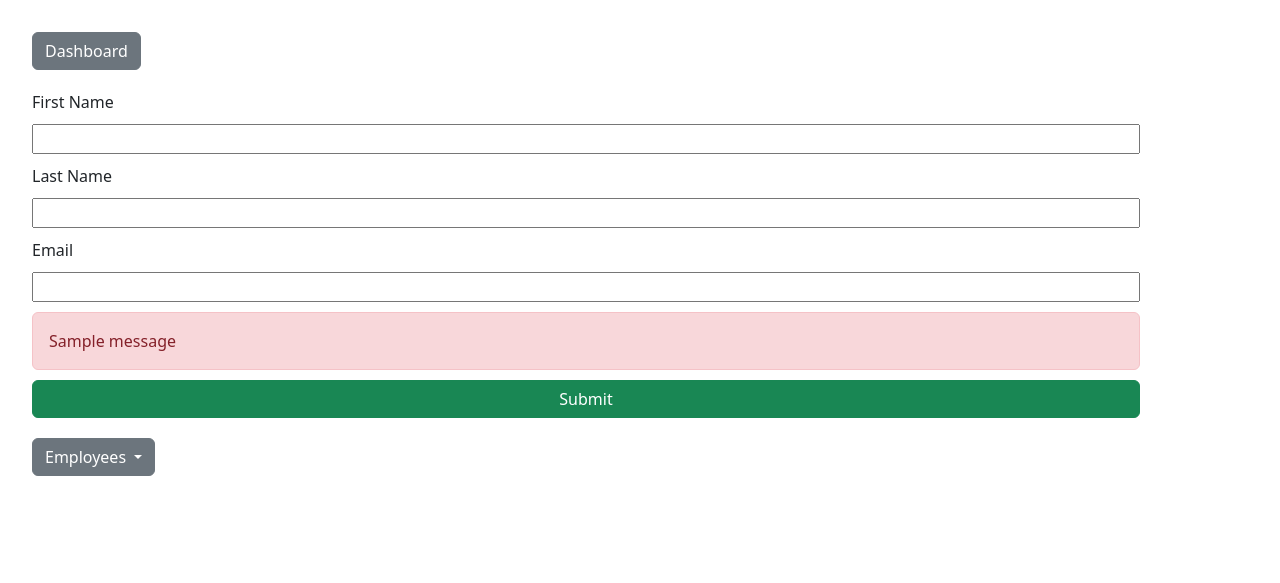
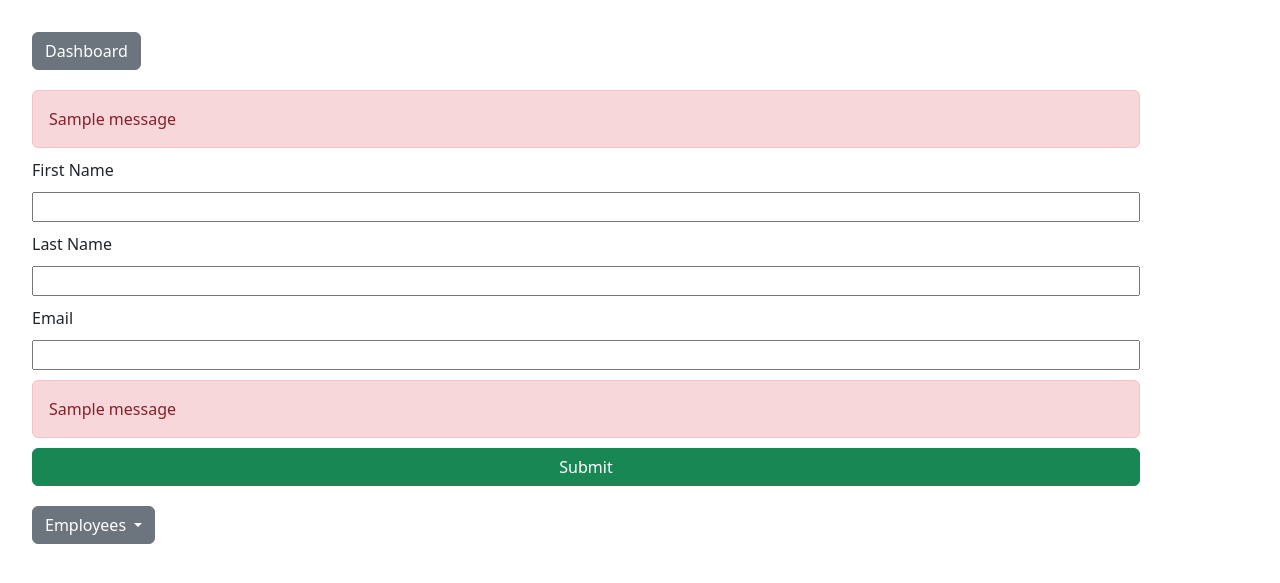
Before and after one commit to tmchuynh/business_project, a Flask app: template flask_app/templates/admin.html in a window 1280 px wide. Shown: the top 583 px of the page. Run offline with Flask 2, Linux system fonts and the light colour scheme; the template is opened without the code that fills it: most values are stand-ins (such as "Sample title", 1, 10 or a date in 2020); one stand-in notice (Sample message) is shown.

Commit message:
break time!

```diff
--- a/flask_app/controllers/admin.py
+++ b/flask_app/controllers/admin.py
@@ -1,4 +1,4 @@
-from flask import Flask, render_template, request, redirect
+from flask import Flask, render_template, request, redirect, flash
 from flask_app import app
 from flask_bcrypt import Bcrypt
 bcrypt = Bcrypt(app)
@@ -29,4 +29,5 @@ def add_employee():
     }
 
     Employee.create_employee(new_employee)
+    flash('Employee added successfully', 'employee_added')
     return redirect('/admin')
--- a/flask_app/controllers/employee.py
+++ b/flask_app/controllers/employee.py
@@ -41,7 +41,7 @@ def employee_update(id):
     }
 
     # employee is done
-    current_employee = Employee.get_employee_by_id(this_employee['employee_id'])
+    current_employee = Employee.get_employee_by_id(id)
     session['first_name'] = current_employee.first_name
     session['last_name'] = current_employee.last_name
     session['employee_id'] = current_employee.id
--- a/flask_app/models/employee_model.py
+++ b/flask_app/models/employee_model.py
@@ -48,6 +48,7 @@ class Employee:
         """
         query = "SELECT * FROM employee WHERE id = %(employee_id)s"
         results = connectToMySQL(DATABASE).query_db(query, data)
+        print(results)
         if not results:
             return None
         return Employee(results[0])
--- a/flask_app/templates/admin.html
+++ b/flask_app/templates/admin.html
@@ -17,6 +17,11 @@
         </div>
 
         <form action="/admin/add_employee" method="POST" class="form-horizontal">
+            {% for message in get_flashed_messages(category_filter = ['employee_added']) %}
+            <div class="alert alert-danger">
+                {{ message }}
+            </div>
+        {% endfor %}
             <label for="first_name">First Name</label>
             <input type="text" name="first_name">
             <label for="last_name">Last Name</label>
```
